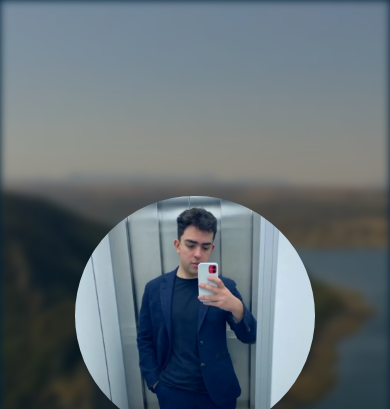
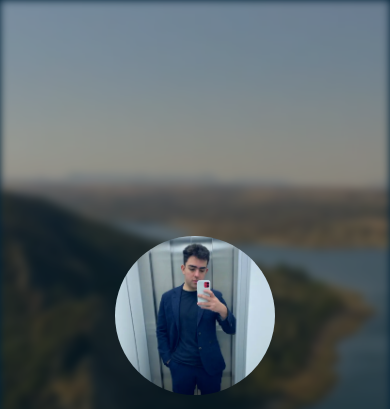
Before and after one commit to DvzZDev/DvzZ-Portfolio-V2, an Astro site: page / in a window 390 px wide. Shown: the top 409 px of the page. Built offline with nearby package versions, Linux system fonts and the light colour scheme; Astro itself is replaced by a stand-in of ours.

Commit message:
Update max-width of hero image in Hero component

```diff
--- a/src/components/Hero.astro
+++ b/src/components/Hero.astro
@@ -3,7 +3,7 @@
 	<div class="z-10 flex flex-col items-center justify-center gap-10">
 		<img
 			draggable="false"
-			class="max-w-[15rem] rounded-full"
+			class="sm:max-w-[15rem] max-w-[10rem] rounded-full"
 			src="/yo.webp"
 			alt="Foto de David"
 		/>
```
